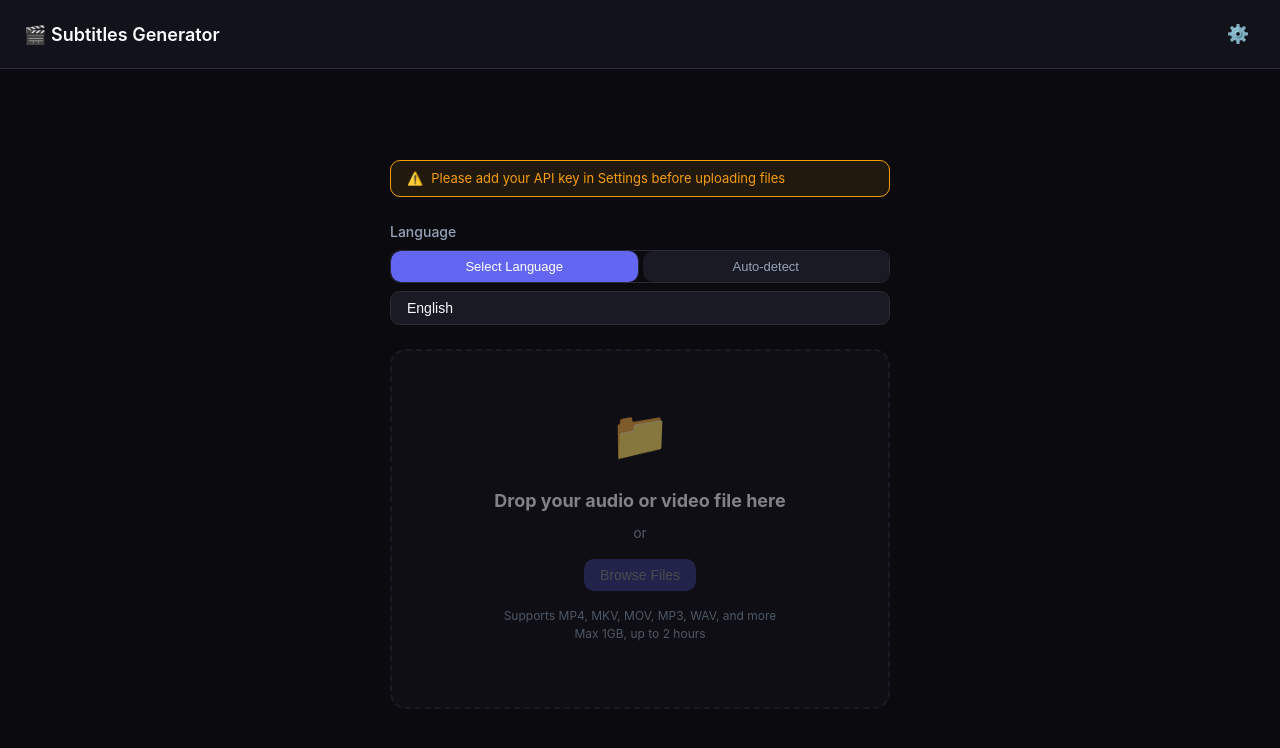
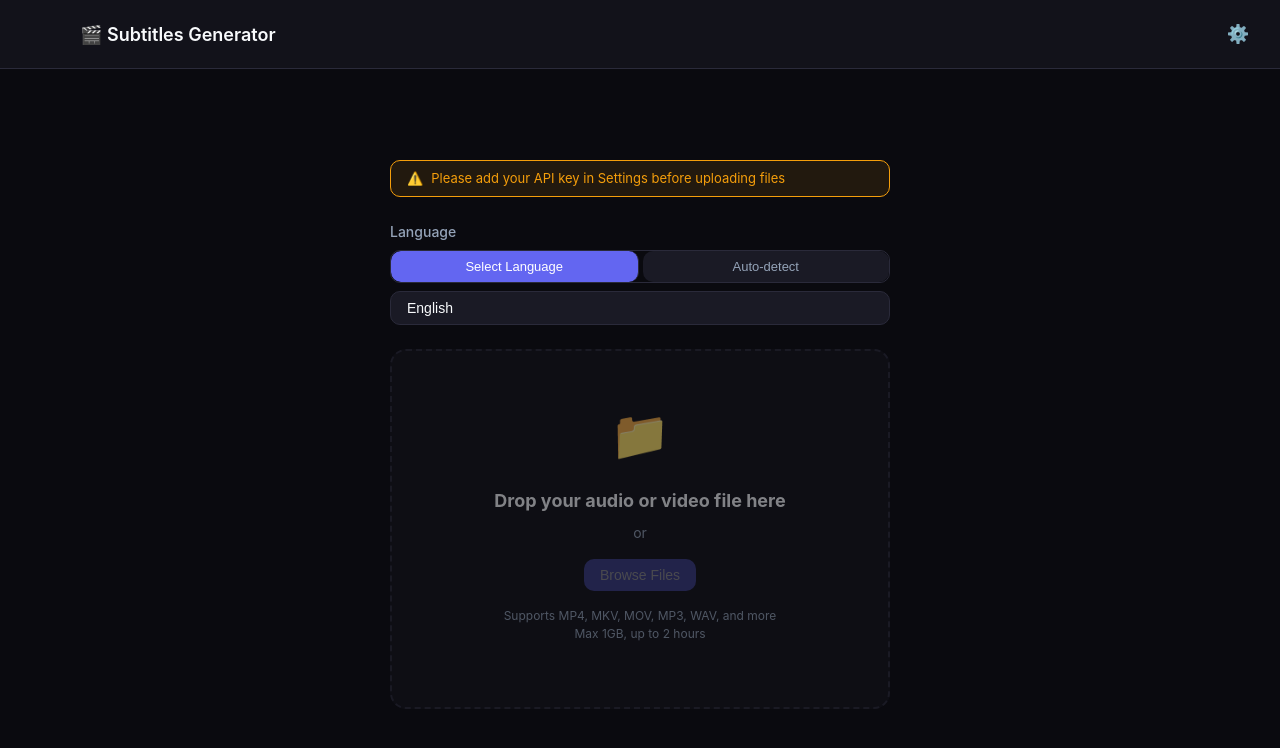
Before and after one commit to stskr/sublibr, a React (Vite) app: page / in a window 1280 px wide. Shown: the top 748 px of the page. Built offline with nearby package versions, Linux system fonts and the light colour scheme.

Commit message:
style: Add left padding to header for macOS traffic light buttons.

```diff
--- a/src/App.css
+++ b/src/App.css
@@ -102,6 +102,8 @@ a:hover {
   align-items: center;
   justify-content: space-between;
   padding: var(--space-md) var(--space-lg);
+  padding-left: 80px;
+  /* Space for macOS traffic light buttons */
   background: var(--color-bg-secondary);
   border-bottom: 1px solid var(--color-border);
   -webkit-app-region: drag;
```
